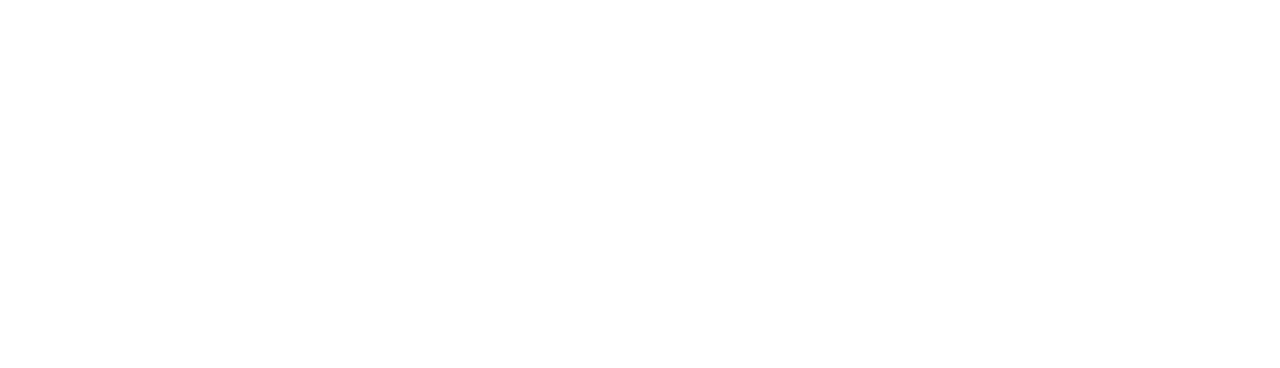
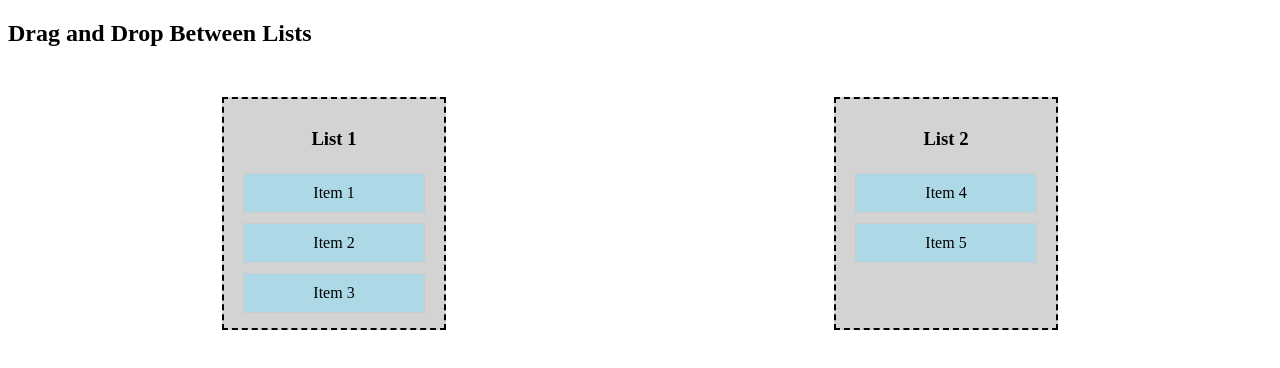
Before and after one commit to CEN333-Spring24-25/MMScheduling, an Angular app: page / in a window 1280 px wide. Shown: the top 368 px of the page. Built offline with nearby package versions, Linux system fonts and the light colour scheme.

Commit message:
Drag and Drop

```diff
--- a/package.json
+++ b/package.json
@@ -10,6 +10,7 @@
   },
   "private": true,
   "dependencies": {
+    "@angular/cdk": "^19.2.2",
     "@angular/common": "^19.2.0",
     "@angular/compiler": "^19.2.0",
     "@angular/core": "^19.2.0",
--- a/src/app/app.component.css
+++ b/src/app/app.component.css
@@ -0,0 +1,27 @@
+.container {
+  display: flex;
+  justify-content: space-around;
+  padding: 20px;
+}
+
+.drop-list {
+  width: 200px;
+  min-height: 200px;
+  margin: 10px;
+  padding: 10px;
+  background-color: lightgray;
+  border: 2px dashed black;
+  display: flex;
+  flex-direction: column;
+  align-items: center;
+}
+
+.draggable-item {
+  padding: 10px;
+  margin: 5px;
+  background-color: lightblue;
+  border: 1px solid #ccc;
+  cursor: grab;
+  width: 80%;
+  text-align: center;
+}
--- a/src/app/app.component.html
+++ b/src/app/app.component.html
@@ -1,3 +1,23 @@
-<router-outlet>
+<h2>Drag and Drop Between Lists</h2>
 
-</router-outlet>
+<div class="container" cdkDropListGroup> <!-- Wrap both lists in a group -->
+
+  <!-- First List -->
+  <div cdkDropList [cdkDropListData]="list1" class="drop-list"
+       (cdkDropListDropped)="drop($event)">
+    <h3>List 1</h3>
+    <div *ngFor="let item of list1" cdkDrag class="draggable-item">
+      {{ item }}
+    </div>
+  </div>
+
+  <!-- Second List -->
+  <div cdkDropList [cdkDropListData]="list2" class="drop-list"
+       (cdkDropListDropped)="drop($event)">
+    <h3>List 2</h3>
+    <div *ngFor="let item of list2" cdkDrag class="draggable-item">
+      {{ item }}
+    </div>
+  </div>
+
+</div>
--- a/src/app/app.component.ts
+++ b/src/app/app.component.ts
@@ -1,16 +1,31 @@
 import { Component } from '@angular/core';
+import { CommonModule } from '@angular/common';
 import { RouterOutlet } from '@angular/router';
+import { DragDropModule, CdkDragDrop, moveItemInArray, transferArrayItem } from '@angular/cdk/drag-drop';
+
 import { CENProgramService } from './services/CENProgramService'
 @Component({
   selector: 'app-root',
-  imports: [RouterOutlet],
+  imports: [CommonModule,DragDropModule],
   templateUrl: './app.component.html',
   styleUrl: './app.component.css'
 })
 export class AppComponent {
-  title = 'MMScheduling';
-  constructor(cen: CENProgramService){
-    console.log(cen.getProgram());
+  list1 = ['Item 1', 'Item 2', 'Item 3'];
+  list2 = ['Item 4', 'Item 5'];
 
+  drop(event: CdkDragDrop<string[]>) {
+    if (event.previousContainer === event.container) {
+      // Move item within the same list
+      moveItemInArray(event.container.data, event.previousIndex, event.currentIndex);
+    } else {
+      // Move item to the other list
+      transferArrayItem(
+        event.previousContainer.data,
+        event.container.data,
+        event.previousIndex,
+        event.currentIndex
+      );
+    }
   }
 }
```
Also changed, not shown: 1 other file (tests, documents, lock files or other folders).
